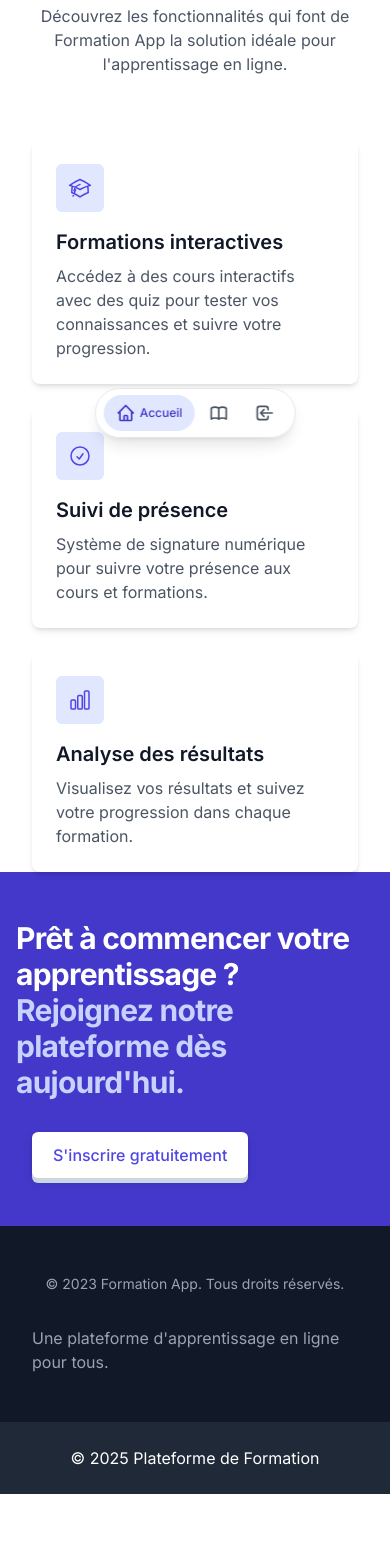
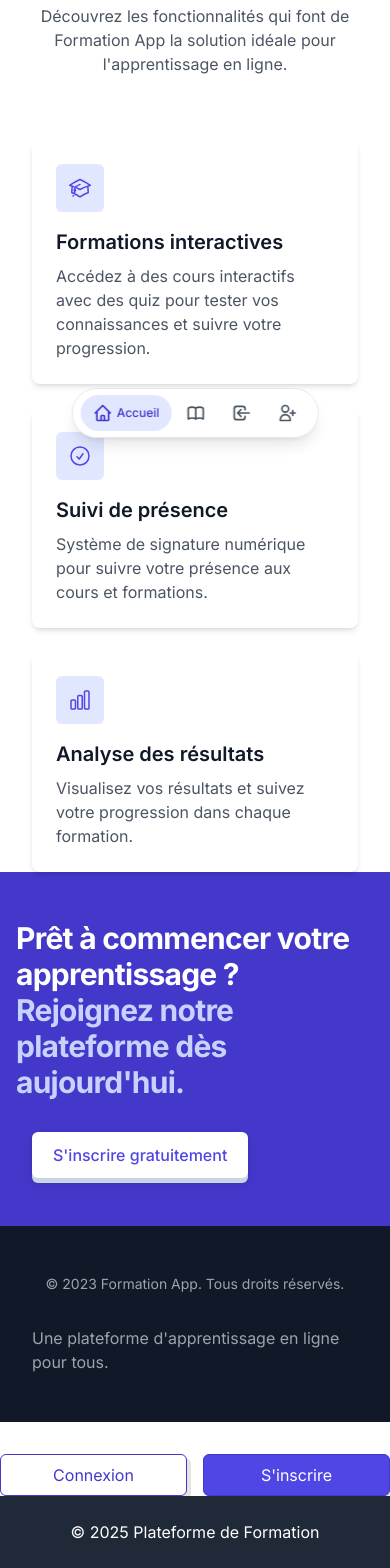
Before and after one commit to KuramaMr/formation-platform, a Next.js app: page / in a window 390 px wide. Shown: the part 390-1958 px from the top of the page. Before the commit the page ends 1884 px from the top, so only its background shows below. Built offline with nearby package versions, Linux system fonts and the light colour scheme; no server answers.

Commit message:
Modification boutons connexion, inscription et réinitialisation mot de passe

```diff
--- a/app/auth/signin/page.tsx
+++ b/app/auth/signin/page.tsx
@@ -172,7 +172,7 @@ export default function SignIn() {
                 <button
                   type="submit"
                   disabled={loading}
-                  className={`w-full flex justify-center py-2 px-4 border border-transparent rounded-md shadow-sm text-sm font-medium text-white bg-indigo-600 hover:bg-indigo-700 focus:outline-none focus:ring-2 focus:ring-offset-2 focus:ring-indigo-500 ${loading ? 'opacity-70 cursor-not-allowed' : ''}`}
+                  className="mt-4 w-full rounded-md border border-indigo-700 bg-indigo-600 px-4 py-2 text-white shadow-[0.25rem_0.25rem_0px_0px_rgba(0,0,0,0.1)] transition-all hover:brightness-110 hover:-translate-y-0.5 hover:shadow-[0.25rem_0.5rem_0px_0px_rgba(0,0,0,0.1)] active:translate-y-0 active:shadow-[0.25rem_0.25rem_0px_0px_rgba(0,0,0,0.1)]"
                 >
                   {loading ? (
                     <>
@@ -263,10 +263,10 @@ export default function SignIn() {
               </div>
 
               <div>
-                <button
+              <button
                   type="submit"
                   disabled={loading}
-                  className={`w-full flex justify-center py-2 px-4 border border-transparent rounded-md shadow-sm text-sm font-medium text-white bg-indigo-600 hover:bg-indigo-700 focus:outline-none focus:ring-2 focus:ring-offset-2 focus:ring-indigo-500 ${loading ? 'opacity-70 cursor-not-allowed' : ''}`}
+                  className="mt-4 w-full rounded-md border border-indigo-700 bg-indigo-600 px-4 py-2 text-white shadow-[0.25rem_0.25rem_0px_0px_rgba(0,0,0,0.1)] transition-all hover:brightness-110 hover:-translate-y-0.5 hover:shadow-[0.25rem_0.5rem_0px_0px_rgba(0,0,0,0.1)] active:translate-y-0 active:shadow-[0.25rem_0.25rem_0px_0px_rgba(0,0,0,0.1)]"
                 >
                   {loading ? (
                     <>
@@ -274,7 +274,7 @@ export default function SignIn() {
                         <circle className="opacity-25" cx="12" cy="12" r="10" stroke="currentColor" strokeWidth="4"></circle>
                         <path className="opacity-75" fill="currentColor" d="M4 12a8 8 0 018-8V0C5.373 0 0 5.373 0 12h4zm2 5.291A7.962 7.962 0 014 12H0c0 3.042 1.135 5.824 3 7.938l3-2.647z"></path>
                       </svg>
-                      Connexion en cours...
+                      Envoi en cours...
                     </>
                   ) : 'Se connecter'}
                 </button>
--- a/app/auth/signup/page.tsx
+++ b/app/auth/signup/page.tsx
@@ -231,7 +231,7 @@ export default function SignUp() {
               <button
                 type="submit"
                 disabled={loading}
-                className={`w-full flex justify-center py-2 px-4 border border-transparent rounded-md shadow-sm text-sm font-medium text-white bg-indigo-600 hover:bg-indigo-700 focus:outline-none focus:ring-2 focus:ring-offset-2 focus:ring-indigo-500 ${loading ? 'opacity-70 cursor-not-allowed' : ''}`}
+                className="mt-4 w-full rounded-md border border-indigo-700 bg-indigo-600 px-4 py-2 text-white shadow-[0.25rem_0.25rem_0px_0px_rgba(0,0,0,0.1)] transition-all hover:brightness-110 hover:-translate-y-0.5 hover:shadow-[0.25rem_0.5rem_0px_0px_rgba(0,0,0,0.1)] active:translate-y-0 active:shadow-[0.25rem_0.25rem_0px_0px_rgba(0,0,0,0.1)]"
               >
                 {loading ? (
                   <>
--- a/app/components/BottomNavigation.tsx
+++ b/app/components/BottomNavigation.tsx
@@ -131,10 +131,11 @@ export default function BottomNavigation() {
             {isActive('/auth/signout') && <span className="ml-1 text-xs font-medium">Déconnexion</span>}
           </button>
         ) : (
+          <>
             <Link
               href="/auth/signin"
               className={`flex items-center justify-center h-9 px-3 rounded-full transition-all duration-200 ${
-              isActive('/auth/signin') || isActive('/auth/signup')
+                isActive('/auth/signin')
                   ? 'bg-indigo-600 text-white'
                   : 'text-gray-600 hover:bg-gray-100'
               }`}
@@ -142,8 +143,23 @@ export default function BottomNavigation() {
               <svg className="w-5 h-5" fill="none" stroke="currentColor" viewBox="0 0 24 24">
                 <path strokeLinecap="round" strokeLinejoin="round" strokeWidth="2" d="M11 16l-4-4m0 0l4-4m-4 4h14m-5 4v1a3 3 0 01-3 3H6a3 3 0 01-3-3V7a3 3 0 013-3h7a3 3 0 013 3v1" />
               </svg>
-            {(isActive('/auth/signin') || isActive('/auth/signup')) && <span className="ml-1 text-xs font-medium">Connexion</span>}
+              {isActive('/auth/signin') && <span className="ml-1 text-xs font-medium">Connexion</span>}
             </Link>
+
+            <Link
+              href="/auth/signup"
+              className={`flex items-center justify-center h-9 px-3 rounded-full transition-all duration-200 ${
+                isActive('/auth/signup')
+                  ? 'bg-indigo-600 text-white'
+                  : 'text-gray-600 hover:bg-gray-100'
+              }`}
+            >
+              <svg className="w-5 h-5" fill="none" stroke="currentColor" viewBox="0 0 24 24">
+                <path strokeLinecap="round" strokeLinejoin="round" strokeWidth="2" d="M18 9v3m0 0v3m0-3h3m-3 0h-3m-2-5a4 4 0 11-8 0 4 4 0 018 0zM3 20a6 6 0 0112 0v1H3v-1z" />
+              </svg>
+              {isActive('/auth/signup') && <span className="ml-1 text-xs font-medium">Inscription</span>}
+            </Link>
+          </>
         )}
       </div>
     </div>
--- a/app/page.tsx
+++ b/app/page.tsx
@@ -275,6 +275,28 @@ export default function Home() {
           </div>
         </div>
       </footer>
+
+      {user ? (
+        // Utilisateur connecté
+        <div className="grid grid-cols-2 gap-4 mt-8 md:hidden">
+          <Link href="/dashboard" className="rounded-md border border-indigo-700 bg-white px-4 py-2 text-indigo-700 shadow-[0.25rem_0.25rem_0px_0px_rgba(0,0,0,0.1)] transition-all hover:brightness-110 hover:-translate-y-0.5 hover:shadow-[0.25rem_0.5rem_0px_0px_rgba(0,0,0,0.1)] active:translate-y-0 active:shadow-[0.25rem_0.25rem_0px_0px_rgba(0,0,0,0.1)] text-center">
+            Tableau de bord
+          </Link>
+          <Link href="/formations" className="rounded-md border border-indigo-700 bg-indigo-600 px-4 py-2 text-white shadow-[0.25rem_0.25rem_0px_0px_rgba(0,0,0,0.1)] transition-all hover:brightness-110 hover:-translate-y-0.5 hover:shadow-[0.25rem_0.5rem_0px_0px_rgba(0,0,0,0.1)] active:translate-y-0 active:shadow-[0.25rem_0.25rem_0px_0px_rgba(0,0,0,0.1)] text-center">
+            Formations
+          </Link>
+        </div>
+      ) : (
+        // Utilisateur non connecté
+        <div className="grid grid-cols-2 gap-4 mt-8 md:hidden">
+          <Link href="/auth/signin" className="rounded-md border border-indigo-700 bg-white px-4 py-2 text-indigo-700 shadow-[0.25rem_0.25rem_0px_0px_rgba(0,0,0,0.1)] transition-all hover:brightness-110 hover:-translate-y-0.5 hover:shadow-[0.25rem_0.5rem_0px_0px_rgba(0,0,0,0.1)] active:translate-y-0 active:shadow-[0.25rem_0.25rem_0px_0px_rgba(0,0,0,0.1)] text-center">
+            Connexion
+          </Link>
+          <Link href="/auth/signup" className="rounded-md border border-indigo-700 bg-indigo-600 px-4 py-2 text-white shadow-[0.25rem_0.25rem_0px_0px_rgba(0,0,0,0.1)] transition-all hover:brightness-110 hover:-translate-y-0.5 hover:shadow-[0.25rem_0.5rem_0px_0px_rgba(0,0,0,0.1)] active:translate-y-0 active:shadow-[0.25rem_0.25rem_0px_0px_rgba(0,0,0,0.1)] text-center">
+            S'inscrire
+          </Link>
+        </div>
+      )}
     </div>
   );
 }
```
Lines whose indentation alone changed are shown as unchanged.
